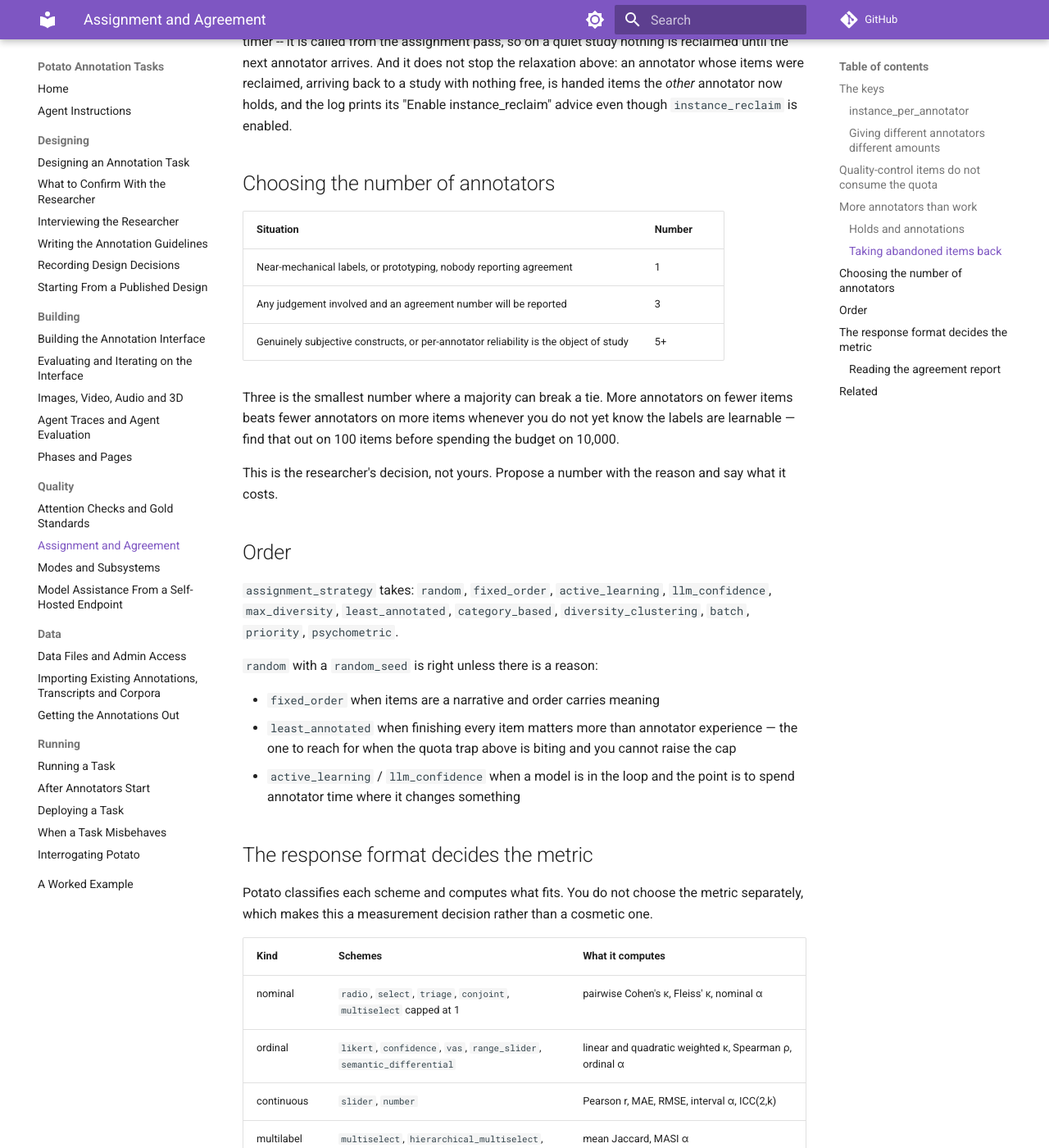
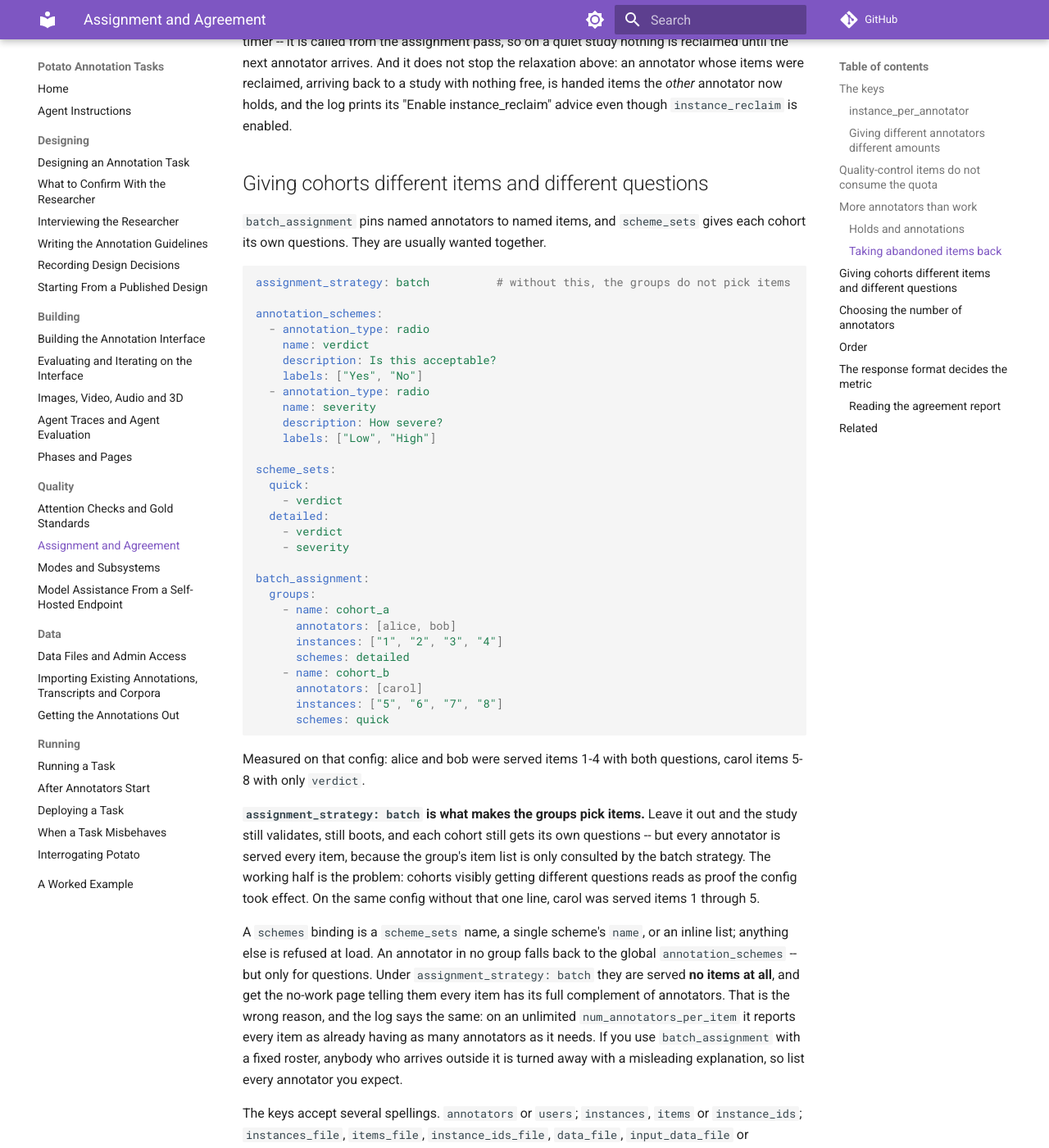
Before and after one commit to davidjurgens/potato-skill, an MkDocs documentation site: the page built from docs/assignment-and-agreement.md, in a window 1280 px wide and 1400 px high, scrolled down 4630 px. Shown: the whole window at 82% size. Built offline with MkDocs 1.6.1 and Material for MkDocs 9.7.7, drawn with Linux system fonts in a browser that asks for light colours; comment, search, counter and statistics services are not loaded; some of the changed text lies outside the part shown.

Commit message:
docs(cohorts): show batch_assignment and scheme_sets, and the line they need
The pack recommended batch_assignment + scheme_sets in four places as the way to
give cohorts different items and different questions, and never showed the shape
once. Adds a worked config, measured: two annotators served items 1-4 with both
questions, a third served 5-8 with one.

The trap is assignment_strategy: batch. Without it the config validates, boots,
and still gives each cohort its own questions -- the group's item list is only
read by the batch strategy, so every annotator is served every item. The half
that works is what makes it convincing; on the same config without that line the
third annotator was served items 1 through 5.

Also records that under the batch strategy an annotator in no group is served
nothing and gets the no-work page blaming num_annotators_per_item, which is not
the reason, and the alias spellings each group key accepts.

Co-Authored-By: Claude Opus 5 (1M context) <noreply@anthropic.com>
Claude-Session: https://claude.ai/code/session_01PJAwjvg871XGFuA8khHbjC

````diff
--- a/docs/assignment-and-agreement.md
+++ b/docs/assignment-and-agreement.md
@@ -196,6 +196,70 @@ back to a study with nothing free, is handed items the *other* annotator now
 holds, and the log prints its "Enable instance_reclaim" advice even though
 `instance_reclaim` is enabled.
 
+## Giving cohorts different items and different questions
+
+`batch_assignment` pins named annotators to named items, and `scheme_sets` gives
+each cohort its own questions. They are usually wanted together.
+
+```yaml
+assignment_strategy: batch          # without this, the groups do not pick items
+
+annotation_schemes:
+  - annotation_type: radio
+    name: verdict
+    description: Is this acceptable?
+    labels: ["Yes", "No"]
+  - annotation_type: radio
+    name: severity
+    description: How severe?
+    labels: ["Low", "High"]
+
+scheme_sets:
+  quick:
+    - verdict
+  detailed:
+    - verdict
+    - severity
+
+batch_assignment:
+  groups:
+    - name: cohort_a
+      annotators: [alice, bob]
+      instances: ["1", "2", "3", "4"]
+      schemes: detailed
+    - name: cohort_b
+      annotators: [carol]
+      instances: ["5", "6", "7", "8"]
+      schemes: quick
+```
+
+Measured on that config: alice and bob were served items 1-4 with both questions,
+carol items 5-8 with only `verdict`.
+
+**`assignment_strategy: batch` is what makes the groups pick items.** Leave it
+out and the study still validates, still boots, and each cohort still gets its
+own questions -- but every annotator is served every item, because the group's
+item list is only consulted by the batch strategy. The working half is the
+problem: cohorts visibly getting different questions reads as proof the config
+took effect. On the same config without that one line, carol was served items 1
+through 5.
+
+A `schemes` binding is a `scheme_sets` name, a single scheme's `name`, or an
+inline list; anything else is refused at load. An annotator in no group falls
+back to the global `annotation_schemes` -- but only for questions. Under
+`assignment_strategy: batch` they are served **no items at all**, and get the
+no-work page telling them every item has its full complement of annotators.
+That is the wrong reason, and the log says the same: on an unlimited
+`num_annotators_per_item` it reports every item as already having as many
+annotators as it needs. If you use `batch_assignment` with a fixed roster,
+anybody who arrives outside it is turned away with a misleading explanation, so
+list every annotator you expect.
+
+The keys accept several spellings. `annotators` or `users`; `instances`, `items`
+or `instance_ids`; `instances_file`, `items_file`, `instance_ids_file`,
+`data_file`, `input_data_file` or `input_file` to read the ids from a file
+instead; `max_annotators`, `annotator_count` or `slots` for a per-group cap.
+
 ## Choosing the number of annotators
 
 | Situation | Number |
````
Also changed, not shown: skills/potato-tasks/references/assignment-and-agreement.md (+64 -0 lines).
